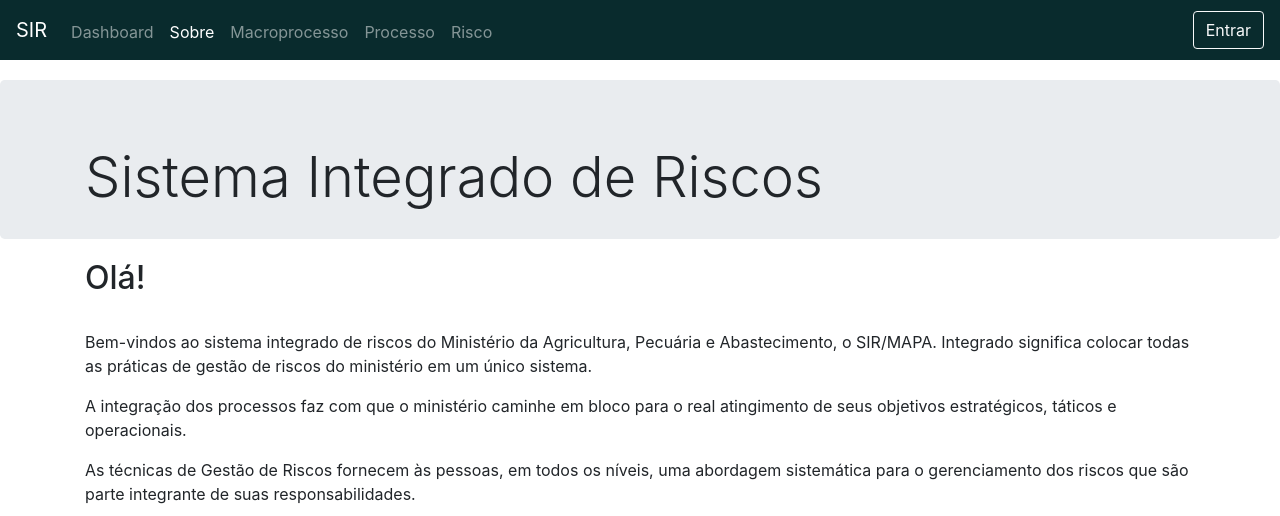
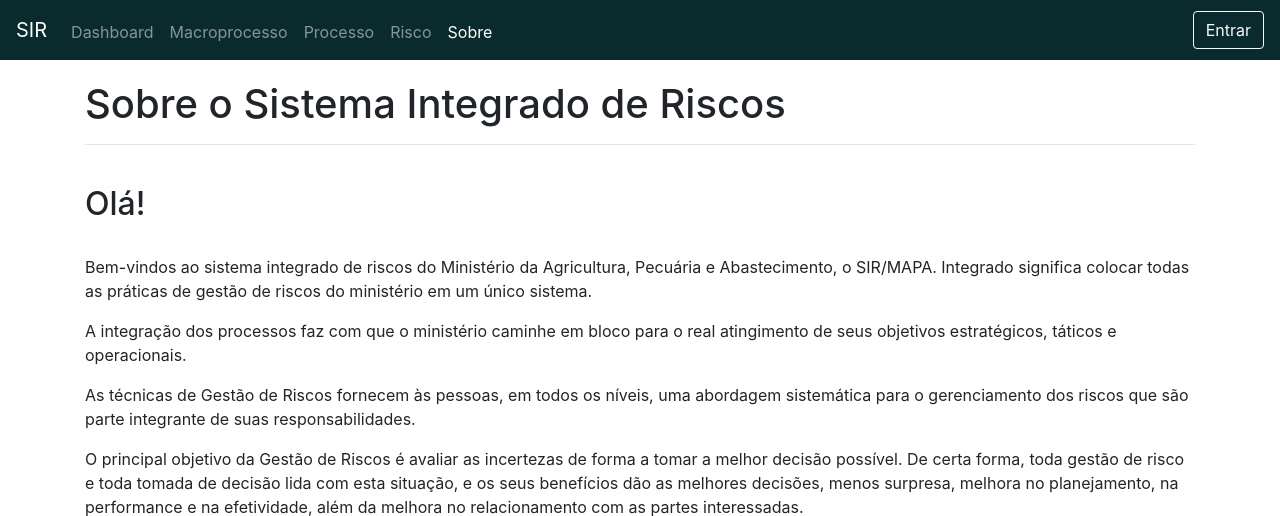
Before and after one commit to luisapuppin/riscos, a Django app: page /riscos/sobre/ in a window 1280 px wide. Shown: the top 516 px of the page. Run offline with Django 3.2, Linux system fonts and the light colour scheme; some libraries are stand-ins or nearby versions.

Commit message:
Novo versão do template Sobre
Nova versão do template sobre e mudança de sua posição na barra de navegação

```diff
--- a/riscos/templates/riscos/header.html
+++ b/riscos/templates/riscos/header.html
@@ -10,9 +10,6 @@
                 <a class="nav-link {% if active_bar == 'home' %} active {% endif %}" href="{% url 'riscos:index' %}">Dashboard <span class="sr-only">(current)</span></a>
             </li>
             <li class="nav-item">
-                <a class="nav-link {% if active_bar == 'sobre' %} active {% endif %}" href="{% url 'riscos:sobre' %}">Sobre</a>
-            </li>
-            <li class="nav-item">
                 <a class="nav-link {% if active_bar == 'macroprocesso' %} active {% endif %}" href="{% url 'riscos:listar_macroprocesso' %}">Macroprocesso</a>
             </li>
             <li class="nav-item">
@@ -21,6 +18,9 @@
             <li class="nav-item">
                 <a class="nav-link {% if active_bar == 'risco' %} active {% endif %}" href="{% url 'riscos:listar_risco' %}">Risco</a>
             </li>
+            <li class="nav-item">
+                <a class="nav-link {% if active_bar == 'sobre' %} active {% endif %}" href="{% url 'riscos:sobre' %}">Sobre</a>
+            </li>
         </ul>
         <button class="btn btn-outline-light my-2 my-sm-0" type="submit">Entrar</button>
     </div>
--- a/riscos/templates/riscos/sobre.html
+++ b/riscos/templates/riscos/sobre.html
@@ -1,19 +1,23 @@
 {% extends 'riscos/base.html' %} {% block main_content %}
-<div class="jumbotron" style="padding-bottom: 20px; margin-bottom: 1.25rem;">
-    {% include "riscos/piloto.html" %}
+<div class="container">
+    <h1 class="titulo-pagina"> Sobre o Sistema Integrado de Riscos</h1>
+    <hr>
+    <br>
 </div>
+
 <div class="container">
     <h2>Olá!</h2><br>
 
-    <p>Bem-vindos ao sistema integrado de riscos do Ministério da Agricultura, Pecuária e Abastecimento, o SIR/MAPA.  Integrado significa colocar todas as práticas de gestão de riscos do ministério em um único sistema.</p>
+    <p>Bem-vindos ao sistema integrado de riscos do Ministério da Agricultura, Pecuária e Abastecimento, o SIR/MAPA. Integrado significa colocar todas as práticas de gestão de riscos do ministério em um único sistema.</p>
 
     <p>A integração dos processos faz com que o ministério caminhe em bloco para o real atingimento de seus objetivos estratégicos, táticos e operacionais.</p>
 
     <p>As técnicas de Gestão de Riscos fornecem às pessoas, em todos os níveis, uma abordagem sistemática para o gerenciamento dos riscos que são parte integrante de suas responsabilidades.</p>
 
-    <p>O principal objetivo da Gestão de Riscos é avaliar as incertezas de forma a tomar a melhor decisão possível. De certa forma, toda gestão de risco e toda tomada de decisão lida com esta situação, e os seus benefícios dão as melhores decisões, menos surpresa, melhora no planejamento, na performance e na efetividade, além da melhora no relacionamento com as partes interessadas.</p>
+    <p>O principal objetivo da Gestão de Riscos é avaliar as incertezas de forma a tomar a melhor decisão possível. De certa forma, toda gestão de risco e toda tomada de decisão lida com esta situação, e os seus benefícios dão as melhores decisões, menos
+        surpresa, melhora no planejamento, na performance e na efetividade, além da melhora no relacionamento com as partes interessadas.</p>
 
     <p>O SIR surge como uma ferramenta elabora pela Coordenação Geral de Controle Operacional – CGCO com o intuito de facilitar a dinâmica da gestão de riscos no âmbito do Ministério.</p>
 
 </div>
-{% endblock %}
+<br> {% endblock %}
```
